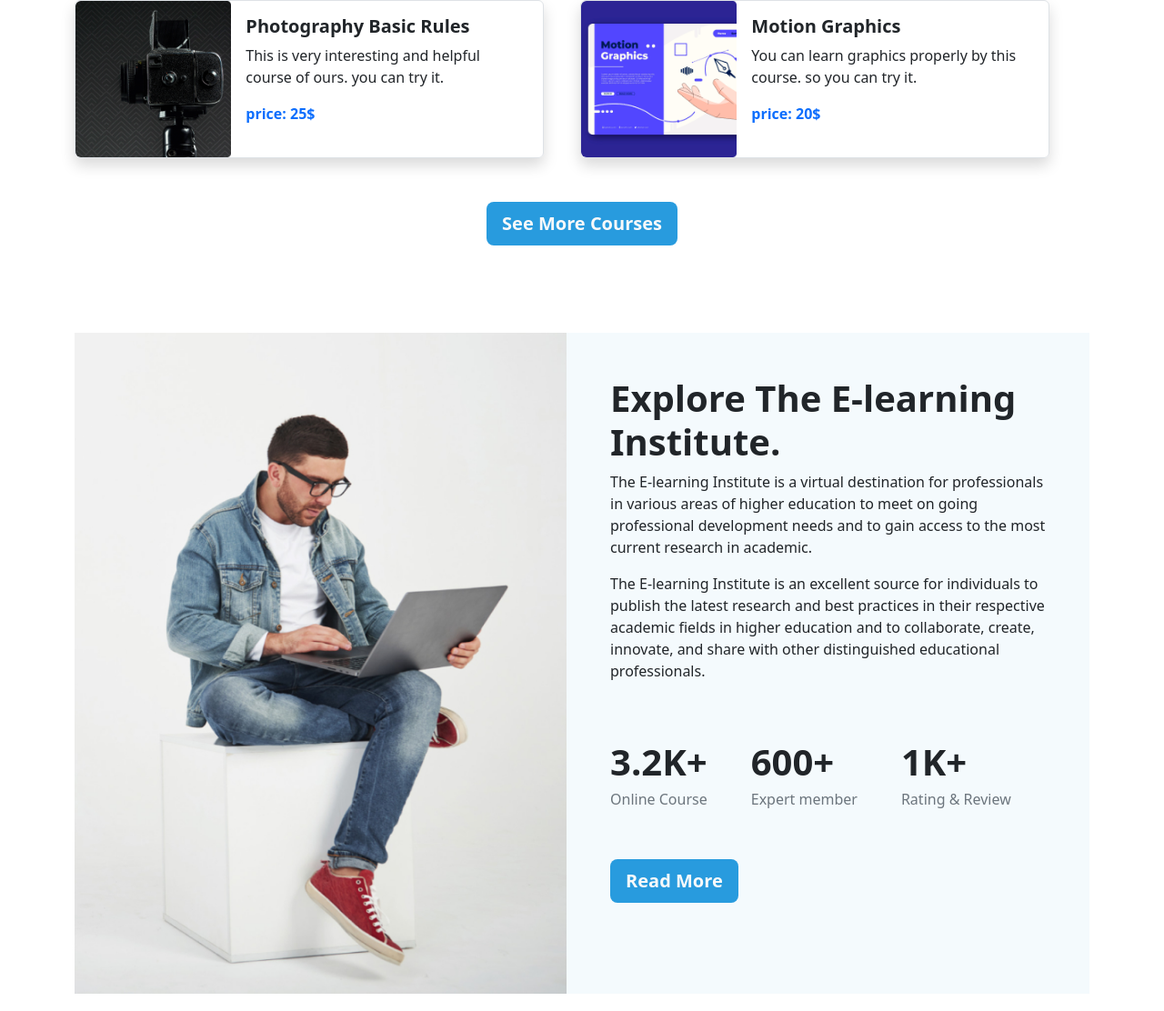
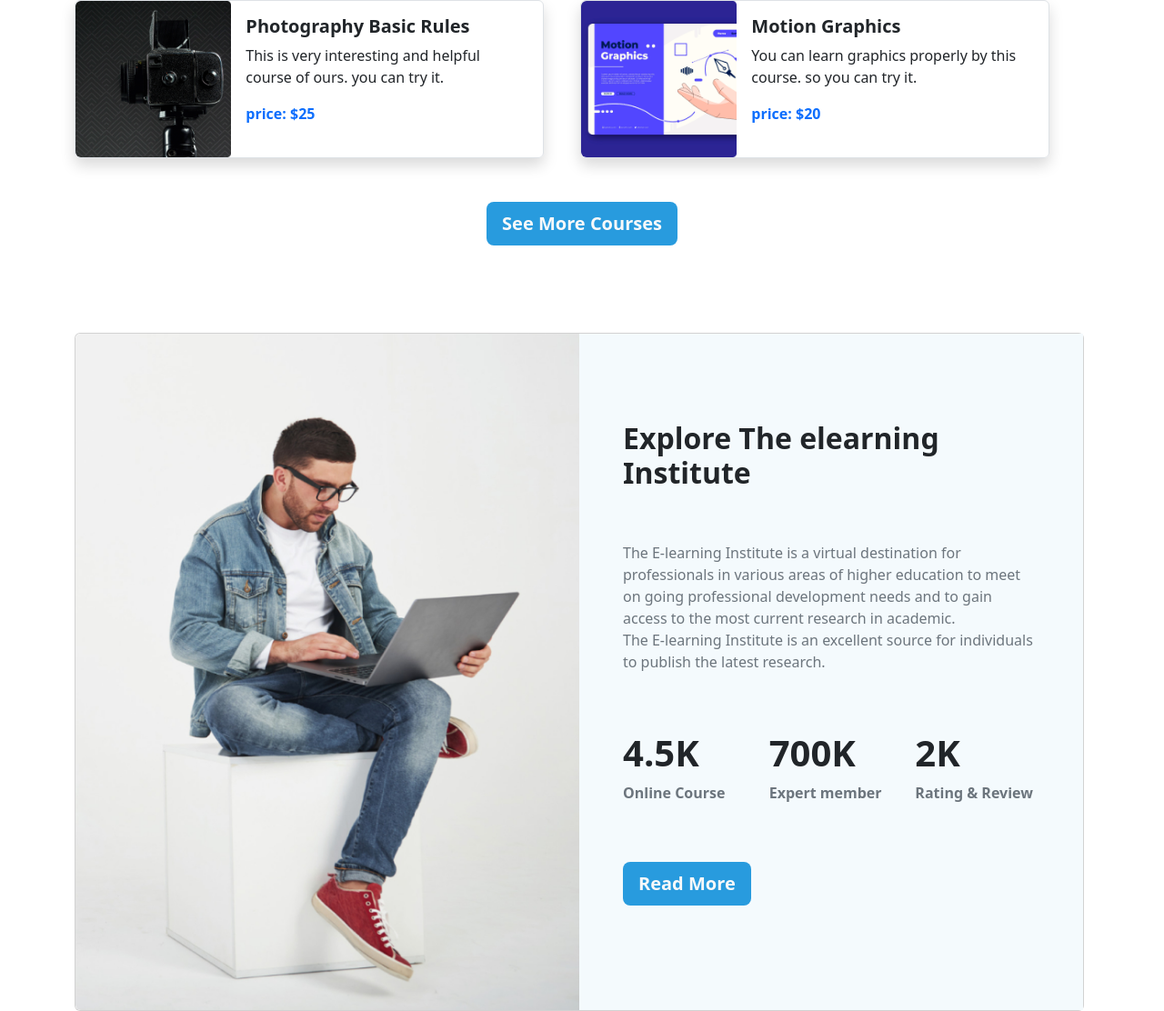
Before and after one commit to fariharaihan/pro-learner, a plain HTML site: page index.html in a window 1280 px wide. Shown: the part 1388-2500 px from the top of the page at 91% size. Drawn offline with nearby package versions, Linux system fonts and the light colour scheme.

Commit message:
resolve elearning added

```diff
--- a/index.html
+++ b/index.html
@@ -153,7 +153,7 @@
                             <div class="card-body">
                                 <h5 class="card-title fw-bold">Fundamental Of UI/UX Design</h5>
                                 <p class="card-text">This course is very important to elearner. So you can try this.</p>
-                                <p class="text-primary fw-bold">price: 20$</p>
+                                <p class="text-primary fw-bold">price: $20</p>
                             </div>
                         </div>
                     </div>
@@ -167,7 +167,7 @@
                             <div class="card-body">
                                 <h5 class="card-title fw-bold">Javascript Basic to advanced</h5>
                                 <p class="card-text">This course is very helpful. So you can join this course.</p>
-                                <p class="text-primary fw-bold">price: 28$</p>
+                                <p class="text-primary fw-bold">price: $28</p>
                             </div>
                         </div>
                     </div>
@@ -181,7 +181,7 @@
                             <div class="card-body">
                                 <h5 class="card-title fw-bold">Fullstack Web Development</h5>
                                 <p class="card-text">If you want to a web developer you must compleat this course.</p>
-                                <p class="text-primary fw-bold">price: 30$</p>
+                                <p class="text-primary fw-bold">price: $30</p>
                             </div>
                         </div>
                     </div>
@@ -195,7 +195,7 @@
                             <div class="card-body">
                                 <h5 class="card-title fw-bold">Digital Marketing</h5>
                                 <p class="card-text">This course is very important to elearner. So you can try this.</p>
-                                <p class="text-primary fw-bold">price: 23$</p>
+                                <p class="text-primary fw-bold">price: $23</p>
                             </div>
                         </div>
                     </div>
@@ -210,7 +210,7 @@
                                 <h5 class="card-title fw-bold">Photography Basic Rules</h5>
                                 <p class="card-text">This is very interesting and helpful course of ours. you can try
                                     it.</p>
-                                <p class="text-primary fw-bold">price: 25$</p>
+                                <p class="text-primary fw-bold">price: $25</p>
                             </div>
                         </div>
                     </div>
@@ -225,7 +225,7 @@
                                 <h5 class="card-title fw-bold">Motion Graphics</h5>
                                 <p class="card-text">You can learn graphics properly by this course. so you can try it.
                                 </p>
-                                <p class="text-primary fw-bold">price: 20$</p>
+                                <p class="text-primary fw-bold">price: $20</p>
                             </div>
                         </div>
                     </div>
@@ -238,38 +238,41 @@
         <!-- courses detail end -->
         <!-- Elearning institute start -->
         <section class="my-5" id="about">
-            <div class="d-lg-flex">
-                <div class="w-75">
-                    <img class="img-fluid" src="images/images/working.png" alt="">
-                </div>
-                <div class="p-5 w-75 body-color">
-                    <h1 class="fw-bold">Explore The E-learning Institute.
-                    </h1>
-                    <p>
-                        The E-learning Institute is a virtual destination for professionals in various areas of higher
-                        education to meet on going professional development needs and to gain access to the most current
-                        research in academic.</p>
-                    <p>
-                        The E-learning Institute is an excellent source for individuals to publish
-                        the latest research and best practices in their respective academic fields in higher education
-                        and to collaborate, create, innovate, and share with other distinguished educational
-                        professionals.</p>
-                    <div class="d-lg-flex d-md-flex gap-5 pt-5">
-                        <div>
-                            <h1 class="fw-bold">3.2K+</h1>
-                            <h6 class="text-secondary">Online Course</h6>
+            <div class="card mb-5" style="max-width: 1110px;">
+                <div class="row g-0">
+                    <div class="col-md-6">
+                        <img src="images/images/working.png" class="img-fluid    rounded-start" alt="...">
+                    </div>
+                    <div class="col-md-6 body-color">
+                        <div class="card-body ps-4 px-1 mt-lg-5 p-lg-5">
+                            <h2 class="card-title fw-bold">Explore The elearning <br> Institute</h2>
+                            <p class="card-text text-muted pt-2 pt-lg-5">The E-learning Institute is a virtual
+                                destination for
+                                professionals in various areas of higher
+                                education to meet on going professional development needs and to gain access to the most
+                                current
+                                research in academic. <br>
+                                The E-learning Institute is an excellent source for individuals to publish
+                                the latest research.</p>
+                            <div class="row  pt-lg-5">
+                                <div class="col">
+                                    <h1 class="fw-bold">4.5K</h1>
+                                    <p class="text-muted fw-bold">Online Course</p>
+                                </div>
+                                <div class="col">
+                                    <h1 class="fw-bold">700K</h1>
+                                    <p class="text-muted fw-bold">Expert member</p>
+                                </div>
+                                <div class="col">
+                                    <h1 class="fw-bold">2K</h1>
+                                    <p class="text-muted fw-bold">Rating & Review</p>
+                                </div>
+                            </div>
+                            <div class="pt-1 pt-lg-5">
+                                <button type="button" class="btn button-color btn-lg text-light fw-bold">Read
+                                    More</button>
+                            </div>
                         </div>
-                        <div>
-                            <h1 class="fw-bold">600+</h1>
-                            <h6 class="text-secondary">Expert member</h6>
-                        </div>
-                        <div>
-                            <h1 class="fw-bold">1K+</h1>
-                            <h6 class="text-secondary">Rating & Review</h6>
-                        </div>
-                    </div>
-                    <div class="pt-5">
-                        <button type="button" class="btn button-color btn-lg text-light fw-bold">Read More</button>
                     </div>
                 </div>
             </div>
--- a/styles/style.css
+++ b/styles/style.css
@@ -5,6 +5,10 @@
 .button-color,
 .reg-body-color {
     background-color: #289bde;
+}
+
+.card-img {
+    background-color: #ebece7;
 }
 
 .body-color {
```
